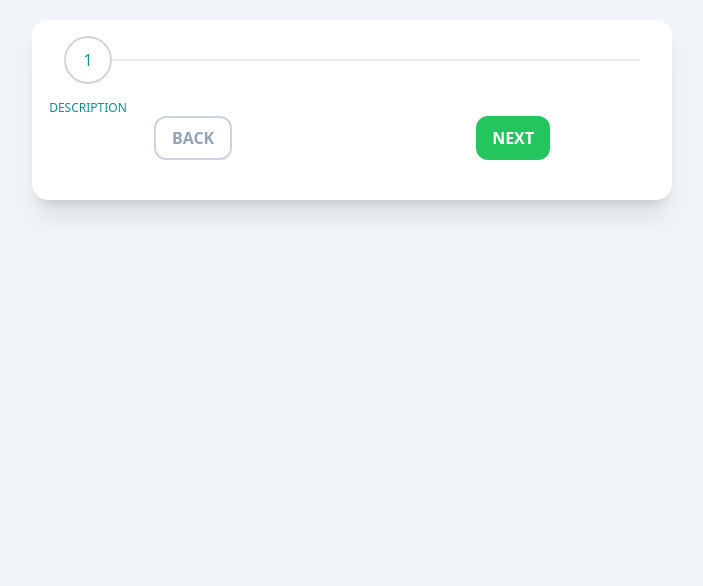
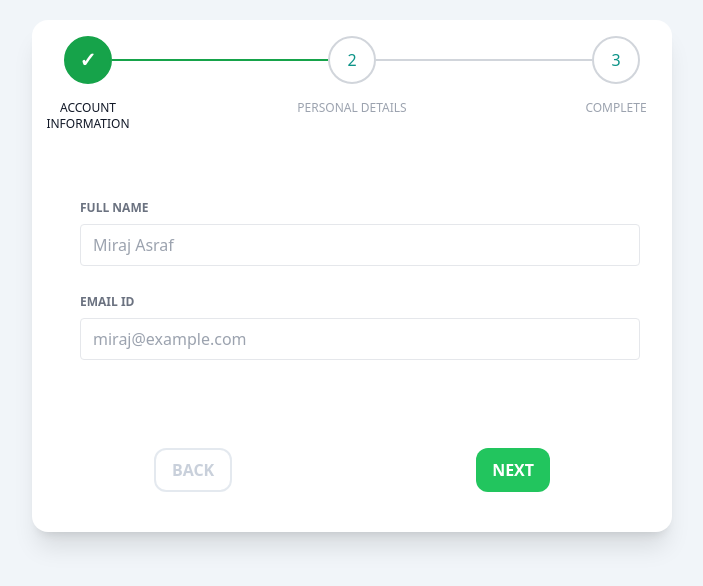
Before and after one commit to Miraj8280/multiple-steps-form, a React (Create React App) app: page / in a window 1280 px wide. Shown: the top 586 px of the page, without its empty margins (288-991 px from the left). Built offline with nearby package versions, Linux system fonts and the light colour scheme; the HTML template or start-up script is replaced by a standard one.

Commit message:
Implemented the logic for stepper and step control

```diff
--- a/src/App.jsx
+++ b/src/App.jsx
@@ -1,16 +1,75 @@
+import { useState } from "react";
+import { StepperContext } from "./contexts/StepperContext";
 import Stepper from "./components/Stepper";
 import StepperControl from "./components/StepperControl";
 
+import Account from "./components/steps/Account";
+import { Details } from "./components/steps/Details";
+import { Final } from "./components/steps/Final";
+
 function App() {
+
+  const [currentStep, setCurrentStep] = useState(1);
+  const [userData, setUserData] = useState('');
+  const [finalData, setFinalData] = useState([]);
+
+  const steps = [
+    "Account Information",
+    "Personal Details",
+    "Complete"
+  ];
+
+  const displayStep = (step) => {
+    switch(step) {
+      case 1:
+        return < Account />
+      case 2:
+        return < Details />
+      case 3:
+        return < Final />
+      default:
+    }
+  }
+
+  const handleClick = (direction) => {
+    let newStep = currentStep;
+
+    direction === 'next' ? newStep++ : newStep--;
+
+    // Check if steps are within bounds
+    newStep > 0 && newStep <= steps.length && setCurrentStep(newStep);
+  }
+
   return (
     <div className="md:w-1/2 mx-auto shadow-xl rounded-2xl pb-2 bg-white">
       {/* Stepper */}
       <div className="container horizontal mt-5">
-        < Stepper />
+        < Stepper
+          steps = {steps}
+          currentStep = {currentStep}
+        />
+
+        {/* Display components */}
+        <div className="my-10 p-10">
+          <StepperContext.Provider value={{
+            userData,
+            setUserData,
+            finalData,
+            setFinalData
+          }}>
+            {displayStep(currentStep)}
+          </StepperContext.Provider>
+
+        </div>
+
       </div>
 
       {/* Navigation controls */}
-      < StepperControl />
+      < StepperControl
+        handleClick = {handleClick}
+        currentStep = {currentStep}
+        steps = {steps}
+      />
     </div>
   );
 }
--- a/src/components/Stepper.jsx
+++ b/src/components/Stepper.jsx
@@ -1,24 +1,90 @@
-import React from 'react'
+import React, { useEffect, useState, useRef } from 'react';
 
-const displaySteps = (
-    <div className='w-full flex items-center'>
+const Stepper = ({steps, currentStep}) => {
+
+    const [newStep, setNewStep] = useState([]);
+    const stepRef = useRef();
+
+    const updateStep = (stepNumber, steps) => {
+        const newSteps = [...steps];
+        let count = 0;
+
+        while (count < newSteps.length) {
+            // Current step
+            if (count === stepNumber) {
+                newSteps[count] = {
+                    ...newSteps[count],
+                    highlighted: true,
+                    selected: true,
+                    completed: true
+                };
+                count++;
+            }
+            // Step completed
+            else if (count < stepNumber) {
+                newSteps[count] = {
+                    ...newSteps[count],
+                    highlighted: false,
+                    selected: true,
+                    completed: true
+                };
+                count++;
+            }
+            // Step pending
+            else {
+                newSteps[count] = {
+                    ...newSteps[count],
+                    highlighted: false,
+                    selected: false,
+                    completed: false
+                };
+                count++;
+            }
+        }
+
+        return newSteps;
+    };
+    useEffect(() => {
+        // Create object
+        const stepsState = steps.map((step, index) =>
+        Object.assign({}, {
+            description: step,
+            completed: false,
+            highlighted: index === 0 ? true : false,
+            selected: index === 0 ? true : false
+        })
+        );
+
+        stepRef.current = stepsState;
+        const current = updateStep(currentStep - 1, stepRef.current);
+        setNewStep(current);
+    }, [steps, currentStep]);
+
+    const displaySteps = newStep.map((step, index) => {
+        return (
+                <div key = {index} className= {
+                    index !== newStep.length - 1 ?
+                'w-full flex items-center' : 'flex items-center'}>
                     <div className='relative flex flex-col items-center text-teal-600'>
-            <div className='rounded-full transition duration-500 ease-in-out border-2 border-gray-300 h-12 w-12 flex items-center justify-center py-3'>
+                        <div className={`rounded-full transition duration-500 ease-in-out border-2 border-gray-300 h-12 w-12 flex items-center justify-center py-3 ${step.selected ? 'bg-green-600 text-white font-bold border border-green-600' : ''}`}>
                             {/* Display number */}
-                1
+                            {step.completed ? (
+                                <span className='text-white font-bold text-xl'>&#10003;</span>
+                            ): (index + 1)}
+
                         </div>
-            <div className='absolute top-0 text-center mt-16 w-32 text-xs font-medium uppercase'>
+                        <div className={`absolute top-0 text-center mt-16 w-32 text-xs font-medium uppercase ${step.highlighted ? 'text-gray-900' : 'text-gray-400'}`}>
                             {/* Display description */}
-                Description
+                            {step.description}
                         </div>
                     </div>
-        <div className='flex-auto border-t-2 transition duration-500 ease-in-out'>
+                    <div className={`flex-auto border-t-2 transition duration-500 ease-in-out ${step.completed ? 'border-green-600' : 'border-gray-300'}`}>
                         {/* Display lines */}
                     </div>
                 </div>
-);
+        )
+    });
 
-const Stepper = () => {
   return (
     <div className='mx-4 p-4 flex justify-between items-center'>
         {displaySteps}
--- a/src/components/StepperControl.jsx
+++ b/src/components/StepperControl.jsx
@@ -1,13 +1,19 @@
 import React from 'react'
 
-const StepperControl = () => {
+const StepperControl = ({ handleClick, currentStep, steps }) => {
   return (
     <div className='container flex justify-around mt-4 mb-8'>
         {/* Back button */}
-         <button className='bg-white text-slate-400 uppercase py-2 px-4 rounded-xl font-semibold cursor-pointer border-2 border-slate-300 hover:bg-slate-700 hover:text-white transition duration-200 ease-in-out'>Back</button>
+         <button
+         onClick={() => handleClick()}
+         className={`bg-white text-slate-400 uppercase py-2 px-4 rounded-xl font-semibold cursor-pointer border-2 border-slate-300 hover:bg-slate-700 hover:text-white transition duration-200 ease-in-out ${currentStep === 1 ? 'opacity-50 cursor-not-allowed' : ''}`}>Back</button>
 
         {/* Next button */}
-        <button className='bg-green-500 text-white uppercase py-2 px-4 rounded-xl font-semibold cursor-pointer hover:bg-slate-700 hover:text-white transition duration-200 ease-in-out'>Next</button>
+        <button
+        onClick={() => handleClick('next')}
+        className='bg-green-500 text-white uppercase py-2 px-4 rounded-xl font-semibold cursor-pointer hover:bg-slate-700 hover:text-white transition duration-200 ease-in-out'>
+            {currentStep === steps.length - 1 ? 'Confirm' : 'Next'}
+        </button>
 
     </div>
   )
--- /dev/null
+++ b/src/components/steps/Account.jsx
@@ -0,0 +1,45 @@
+import {useContext} from 'react';
+import { StepperContext } from '../../contexts/StepperContext';
+
+export default function Account() {
+    const {userData, setUserData} = useContext(StepperContext);
+    const handleChange = (e) => {
+        const {name, value} = e.target;
+        setUserData({...userData, [name]: value});
+    }
+
+    return (
+    <div className='flex flex-col'>
+        <div className='w-full mx-2 flex-1'>
+            <div className='font-bold h-6 mt-3 text-gray-500 text-xs leading-8 uppercase'>
+                Full name
+            </div>
+            <div className='bg-white my-2 p-1 flex border border-gray-200 rounded'>
+                <input
+                    onChange={handleChange}
+                    value={userData['username'] || ''}
+                    name='username'
+                    placeholder='Miraj Asraf'
+                    className='p-1 px-2 appearance-none outline-none w-full text-gray-800'
+                />
+            </div>
+        </div>
+
+        <div className='w-full mx-2 flex-1'>
+            <div className='font-bold h-6 mt-3 text-gray-500 text-xs leading-8 uppercase'>
+                Email id
+            </div>
+            <div className='bg-white my-2 p-1 flex border border-gray-200 rounded'>
+                <input
+                    onChange={handleChange}
+                    value={userData['email'] || ''}
+                    name='email'
+                    placeholder='miraj@example.com'
+                    type='email'
+                    className='p-1 px-2 appearance-none outline-none w-full text-gray-800'
+                />
+            </div>
+        </div>
+    </div>
+    );
+}
--- /dev/null
+++ b/src/components/steps/Details.jsx
@@ -0,0 +1,7 @@
+import React from 'react'
+
+export const Details = () => {
+  return (
+    <div>Details</div>
+  )
+}
--- /dev/null
+++ b/src/components/steps/Final.jsx
@@ -0,0 +1,7 @@
+import React from 'react'
+
+export const Final = () => {
+  return (
+    <div>Final</div>
+  )
+}
--- /dev/null
+++ b/src/contexts/StepperContext.jsx
@@ -0,0 +1,3 @@
+import { createContext } from 'react';
+
+export const StepperContext = createContext(null);
```
Lines whose indentation alone changed are shown as unchanged.
